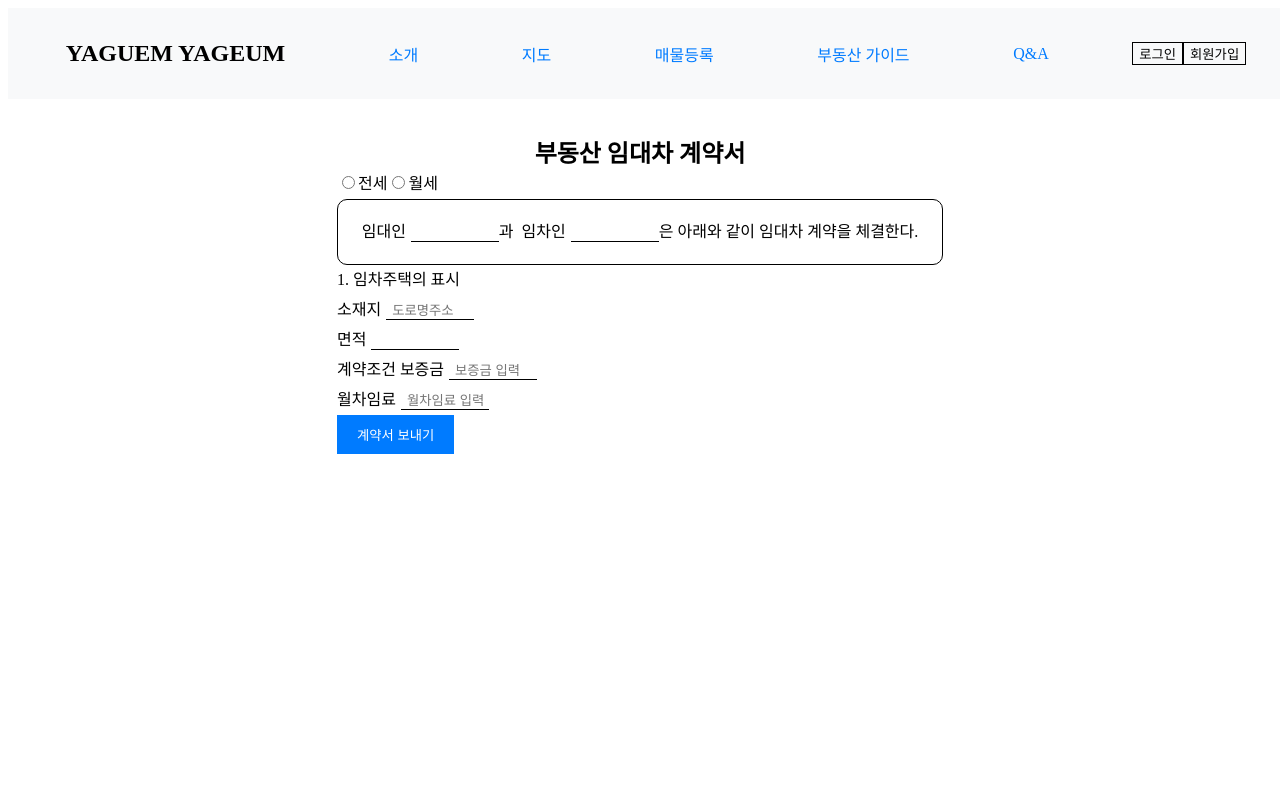
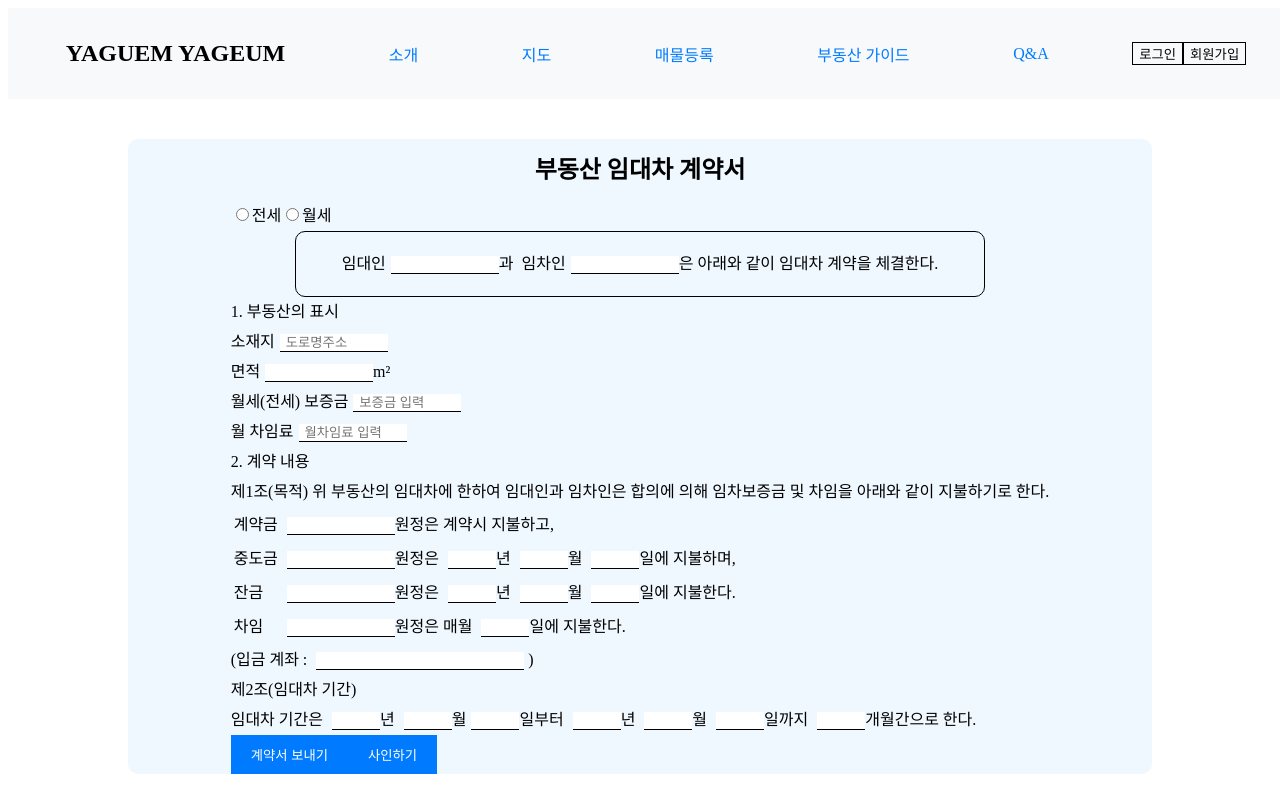
Before and after one commit to YAGEUM-YAGEUM/Yageum_Frontend, a Next.js app: page /mypage in a window 1280 px wide. Shown: the top 812 px of the page. Built offline with nearby package versions, Linux system fonts and the light colour scheme.

Commit message:
feat: Contract Form Page- 계약서 초안 구현

```diff
--- a/src/components/contract/contractForm.tsx
+++ b/src/components/contract/contractForm.tsx
@@ -1,24 +1,30 @@
 import React from 'react';
 import styled from 'styled-components';
 import { useForm } from 'react-hook-form';
+
 // 새로고침 대비 localstorage
-// modal로 개발
+// 채팅창 내부에서 modal 로 띄워질 예정.
+
+interface InputProps {
+  size?: string;
+}
 const FormContainer = styled.form`
   display: flex;
   flex-direction: column;
-  align-items: flex-start;
+  align-items: center;
   justify-content: center;
   margin: 0 auto;
-  width: 800px;
+  width: 80vw;
   line-height: 30px;
   margin-top: 40px;
+  border-radius: 10px;
+  background-color: aliceblue;
 `;
 const ContractBody = styled.div`
   margin: 0 auto;
 `;
 const Title = styled.h1`
   font-size: 24px;
-  margin: 0 auto;
   /* justify-content: center; */
 `;
 
@@ -33,18 +39,26 @@ const Declaration = styled.div`
   border: solid 1.5px black;
   border-radius: 10px;
   padding: 17px;
-  /* margin: 10px; */
-  width: 570px;
+  margin: 0 auto;
+  width: 80%;
 `;
-const Information = styled.div`
-  /* float: left; */
-  /* margin-right: 500px; */
-`;
-const Input = styled.input`
+
+// props 로 길이도 받아서 input 길이 조절할 수 있게 수정하기
+
+const Input = styled.input<InputProps>`
   border: none;
   border-bottom: solid 1px black;
   outline: none;
   width: 80px;
+  width: ${(props) => {
+    if (props.size === 'small') {
+      return '40px';
+    }
+    if (props.size === 'big') {
+      return '200px';
+    }
+    return '100px'; // default 값
+  }};
   margin-left: 5px;
   padding-left: 6px;
   /* margin: 5px; */
@@ -127,8 +141,7 @@ function ContactForm() {
           </div>
           은 아래와 같이 임대차 계약을 체결한다.
         </Declaration>
-        <Information>
-          <div>1. 임차주택의 표시</div>
+        <div>1. 부동산의 표시</div>
         <div>
           <Label>소재지</Label>
           <Input
@@ -142,18 +155,78 @@ function ContactForm() {
         <div>
           <Label>면적</Label>
           <Input name="area" />
+          {'m\xB2'}
         </div>
         <div>
-            <Label>계약조건 보증금</Label>
+          <Label>월세(전세) 보증금</Label>
           <Input name="deposit" type="text" placeholder="보증금 입력" />
         </div>
         <div>
-            <Label>월차임료</Label>
+          <Label>월 차임료</Label>
           <Input name="monthlyRent" type="text" placeholder="월차임료 입력" />
         </div>
-        </Information>
+        <div>2. 계약 내용</div>
+        <div>
+          제1조(목적) 위 부동산의 임대차에 한하여 임대인과 임차인은 합의에 의해
+          임차보증금 및 차임을 아래와 같이 지불하기로 한다.
+        </div>
+        <table>
+          <tbody>
+            <tr>
+              <td>계약금</td>
+              <td>
+                <Input />
+                원정은 계약시 지불하고,
+              </td>
+            </tr>
+            <tr>
+              <td>중도금</td>
+              <td>
+                <Input />
+                원정은 <Input size="small" />년 <Input size="small" />월{' '}
+                <Input size="small" />
+                일에 지불하며,
+              </td>
+            </tr>
+            <tr>
+              <td>잔금</td>
+              <td>
+                <Input />
+                원정은 <Input size="small" />년 <Input size="small" />월{' '}
+                <Input size="small" />
+                일에 지불한다.
+              </td>
+            </tr>
+            <tr>
+              <td>차임</td>
+              <td>
+                <Input />
+                원정은 매월 <Input size="small" />
+                일에 지불한다.
+              </td>
+            </tr>
+          </tbody>
+        </table>
+        <div>
+          {' '}
+          (입금 계좌 : <Input size="big" /> )
+        </div>
+        <div>제2조(임대차 기간)</div>
+        <div>
+          임대차 기간은 <Input size="small" />년 <Input size="small" />월
+          <Input size="small" />
+          일부터 <Input size="small" />년 <Input size="small" />
+          월 <Input size="small" />
+          일까지 <Input size="small" />
+          개월간으로 한다.
+        </div>
+        {/* 사인하기 하고 돌아오면 계약서보내기 활성화 */}
+        <SubmitButton type="submit">계약서 보내기</SubmitButton>
 
-        <SubmitButton type="submit">계약서 보내기</SubmitButton>
+        <SubmitButton type="submit">
+          사인하기
+          {/* <Link href={'/sign'}>사인하기</Link> */}
+        </SubmitButton>
       </ContractBody>
     </FormContainer>
   );
```
Lines whose indentation alone changed are shown as unchanged.
